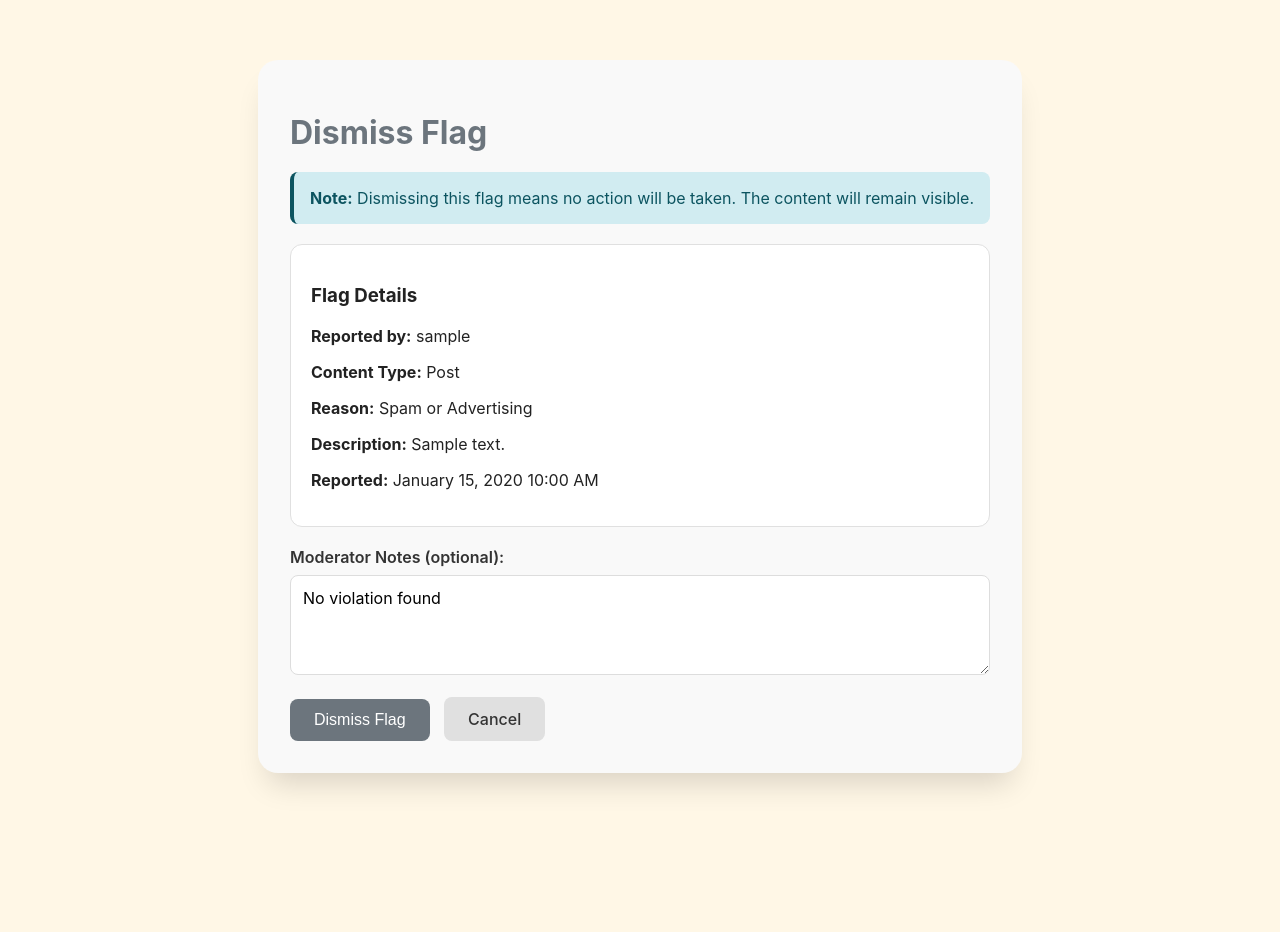
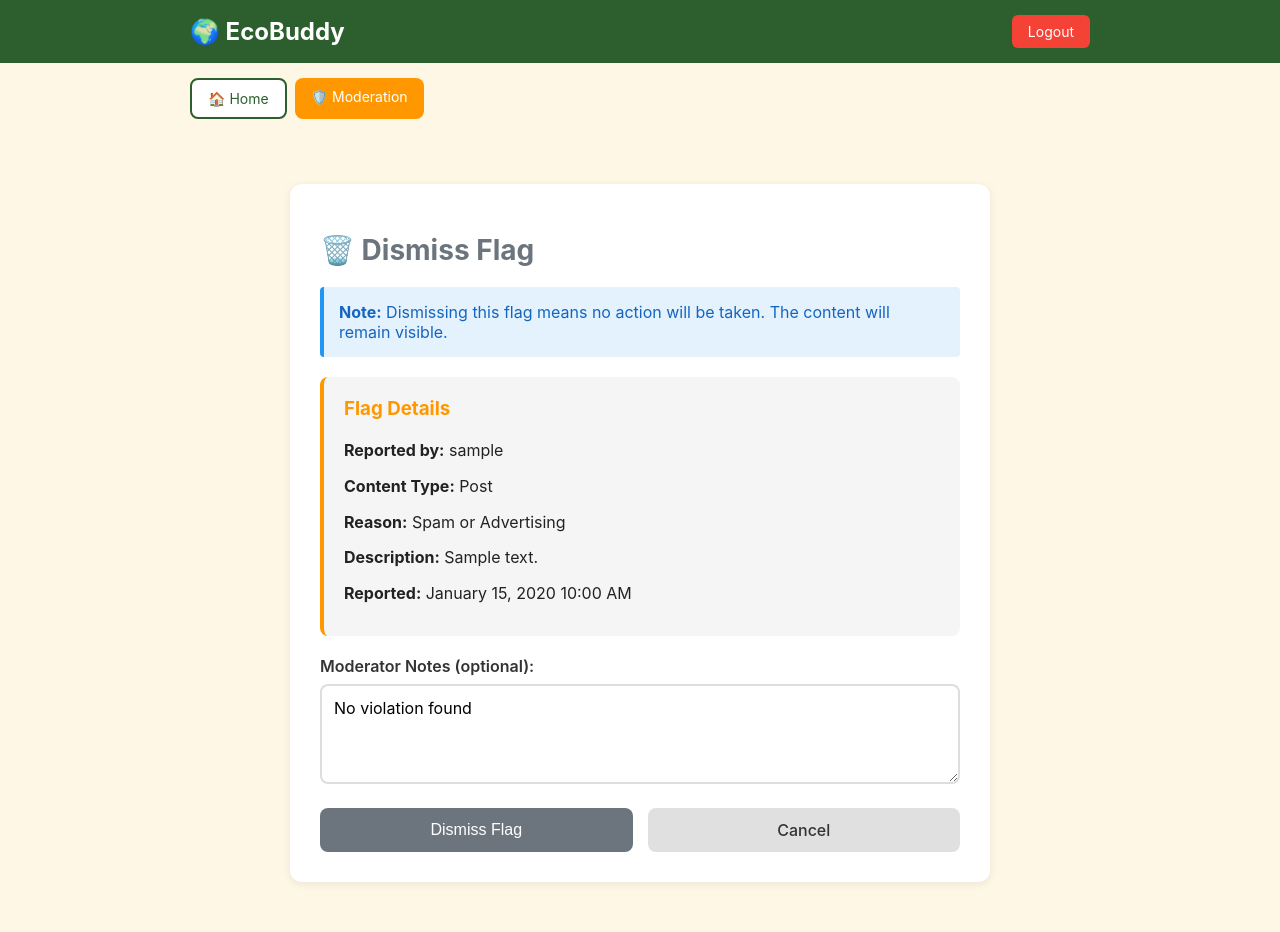
Before and after one commit to zoh-f/EcoBuddy, a Django app: template user_dashboard/templates/user_dashboard/dismiss_flag.html in a window 1280 px wide. Before the commit the page ends 789 px from the top, so only its background shows below. Run offline with Django 5.2, Linux system fonts and the light colour scheme; the template is opened without the code that fills it: values that come from a table or form of the project are taken from there, others are empty; tables that the repository leaves empty hold one stand-in row (values such as "Sample post").

Commit message:
Fixed all UI pages except signin

```diff
--- a/user_dashboard/templates/user_dashboard/dismiss_flag.html
+++ b/user_dashboard/templates/user_dashboard/dismiss_flag.html
@@ -8,50 +8,151 @@
         body {
             font-family: -apple-system, BlinkMacSystemFont, 'Segoe UI', Roboto, sans-serif;
             background-color: #fff7e6;
+            margin: 0;
+            padding: 0;
             color: #222;
-            margin: 0;
-            padding: 20px;
         }
+
+        .header {
+            background: #2c5f2d;
+            padding: 15px 0;
+        }
+
+        .header-content {
+            max-width: 900px;
+            margin: 0 auto;
+            padding: 0 20px;
+            display: flex;
+            justify-content: space-between;
+            align-items: center;
+        }
+
+        .logo {
+            color: #fff;
+            font-size: 24px;
+            font-weight: 700;
+            text-decoration: none;
+        }
+
+        .logout-btn {
+            background: #f44336;
+            color: #fff;
+            padding: 8px 16px;
+            border-radius: 6px;
+            text-decoration: none;
+            font-size: 14px;
+        }
+
+        .logout-btn:hover {
+            background: #d32f2f;
+        }
+
+        .nav-bar {
+            max-width: 900px;
+            margin: 0 auto;
+            padding: 15px 20px;
+            display: flex;
+            flex-wrap: wrap;
+            gap: 8px;
+        }
+
+        .nav-btn {
+            background: #4caf50;
+            color: #fff;
+            padding: 10px 16px;
+            border-radius: 8px;
+            text-decoration: none;
+            font-size: 14px;
+        }
+
+        .nav-btn:hover {
+            background: #45a049;
+        }
+
+        .nav-btn.secondary {
+            background: #fff;
+            color: #2c5f2d;
+            border: 2px solid #2c5f2d;
+        }
+
+        .nav-btn.secondary:hover {
+            background: #e8f5e9;
+        }
+
+        .nav-btn.warning {
+            background: #ff9800;
+            color: #fff;
+        }
+
+        .nav-btn.warning:hover {
+            background: #f57c00;
+        }
+
         .container {
             max-width: 700px;
-            margin: 40px auto;
-            background: #f9f9f9;
-            border-radius: 20px;
-            padding: 32px;
-            box-shadow: 0 20px 30px -10px rgba(0, 0, 0, 0.15);
+            margin: 50px auto;
+            padding: 0 20px;
         }
+
+        .dismiss-box {
+            background: #ffffff;
+            padding: 30px;
+            border-radius: 12px;
+            box-shadow: 0 2px 8px rgba(0, 0, 0, 0.08);
+        }
+
         h1 {
             color: #6c757d;
             margin-bottom: 20px;
+            font-size: 28px;
         }
+
         .info-box {
-            background: #d1ecf1;
-            border-left: 4px solid #0c5460;
-            padding: 16px;
+            background: #e3f2fd;
+            border-left: 4px solid #2196f3;
+            padding: 15px;
+            border-radius: 4px;
+            margin-bottom: 20px;
+        }
+
+        .info-box p {
+            margin: 0;
+            color: #1565c0;
+        }
+
+        .flag-details {
+            background: #f5f5f5;
+            padding: 20px;
             border-radius: 8px;
-            margin-bottom: 20px;
-            color: #0c5460;
+            margin: 20px 0;
+            border-left: 4px solid #ff9800;
         }
-        .flag-details {
-            background: #fff;
-            padding: 20px;
-            border-radius: 12px;
-            margin: 20px 0;
-            border: 1px solid #e0e0e0;
+
+        .flag-details h3 {
+            margin-top: 0;
+            color: #ff9800;
         }
+
+        .flag-details p {
+            margin: 10px 0;
+            line-height: 1.6;
+        }
+
         .form-group {
             margin-bottom: 20px;
         }
+
         label {
             display: block;
             font-weight: 600;
             margin-bottom: 8px;
             color: #333;
         }
+
         textarea {
             width: 100%;
             padding: 12px;
-            border: 1px solid #ddd;
+            border: 2px solid #ddd;
             border-radius: 8px;
             font-size: 16px;
             font-family: inherit;
@@ -59,35 +160,67 @@
             min-height: 100px;
             resize: vertical;
         }
+
+        textarea:focus {
+            outline: none;
+            border-color: #4caf50;
+        }
+
+        .button-group {
+            display: flex;
+            gap: 15px;
+        }
+
         .btn {
+            flex: 1;
             padding: 12px 24px;
+            border: none;
             border-radius: 8px;
+            font-size: 16px;
+            cursor: pointer;
             text-decoration: none;
-            font-size: 16px;
+            text-align: center;
             font-weight: 500;
-            border: none;
-            cursor: pointer;
         }
+
         .btn-primary {
-            background: #6c757d;
+            background-color: #6c757d;
             color: white;
         }
+
+        .btn-primary:hover {
+            background-color: #5a6268;
+        }
+
         .btn-secondary {
-            background: #e0e0e0;
+            background-color: #e0e0e0;
             color: #333;
-            margin-left: 10px;
         }
-        .btn:hover {
-            opacity: 0.9;
+
+        .btn-secondary:hover {
+            background-color: #bdbdbd;
         }
     </style>
 </head>
 <body>
+    <div class="header">
+        <div class="header-content">
+            <a href="{% url 'home' %}" class="logo">🌍 EcoBuddy</a>
+            <a href="{% url 'account_logout' %}" class="logout-btn">Logout</a>
+        </div>
+    </div>
+
+    <div class="nav-bar">
+        <a href="{% url 'home' %}" class="nav-btn secondary">🏠 Home</a>
+        <a href="{% url 'moderation_dashboard' %}" class="nav-btn warning">🛡️ Moderation</a>
+    </div>
+
     <div class="container">
-        <h1>Dismiss Flag</h1>
+        <div class="dismiss-box">
+            <h1>🗑️ Dismiss Flag</h1>
 
             <div class="info-box">
-            <strong>Note:</strong> Dismissing this flag means no action will be taken. The content will remain visible.
+                <p><strong>Note:</strong> Dismissing this flag means no action will be taken. The content will remain visible.</p>
             </div>
 
             <div class="flag-details">
@@ -109,11 +242,12 @@
                     <textarea id="notes" name="notes" placeholder="Explain why this flag is being dismissed...">No violation found</textarea>
                 </div>
 
-            <div>
+                <div class="button-group">
                     <button type="submit" class="btn btn-primary">Dismiss Flag</button>
                     <a href="{% url 'moderation_dashboard' %}" class="btn btn-secondary">Cancel</a>
                 </div>
             </form>
         </div>
+    </div>
 </body>
 </html>
```
Also changed, not shown: user_dashboard/templates/user_dashboard/reinstate_user.html (+123 -32 lines). Lines whose indentation alone changed are shown as unchanged.
